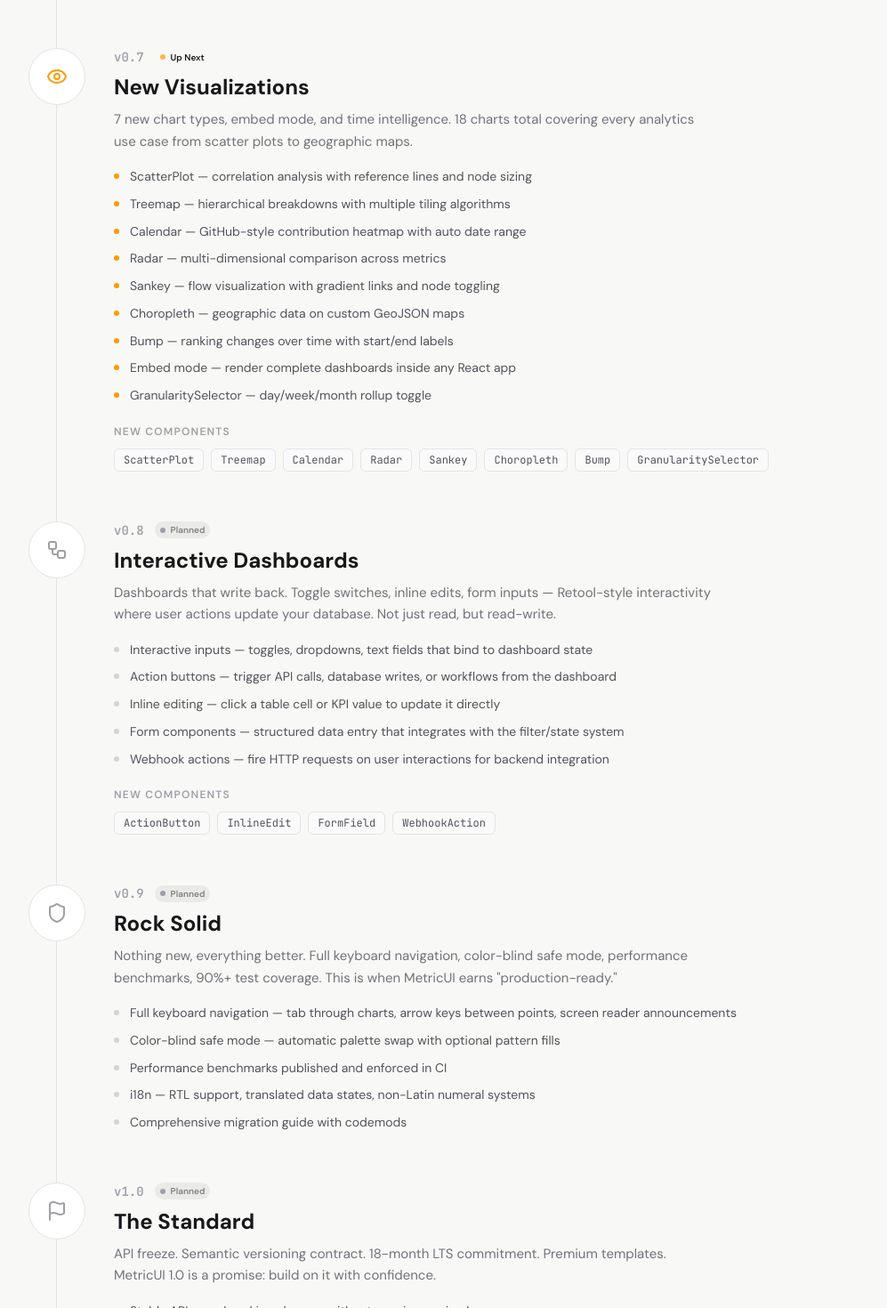
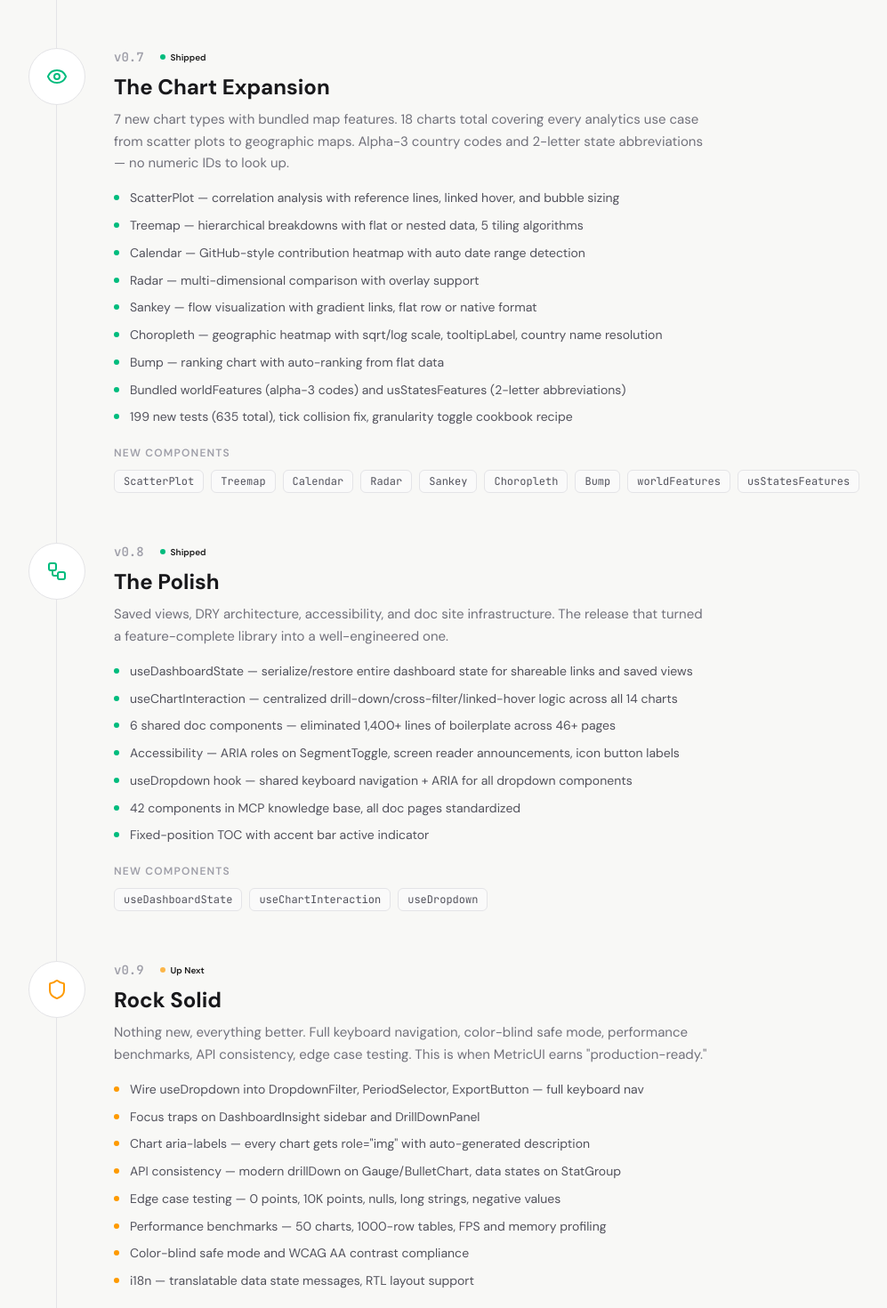
Before and after one commit to mpmcgowen/metricui, a Next.js app: page /roadmap in a window 1280 px wide. Shown: the part 2600-4070 px from the top of the page at 89% size, without its empty margins (120-1117 px from the left). Built offline with nearby package versions, Linux system fonts and the light colour scheme.

Commit message:
Update public roadmap page — 0.7 and 0.8 shipped, 0.9 is next
Co-Authored-By: Claude Opus 4.6 (1M context) <noreply@anthropic.com>

```diff
--- a/src/app/roadmap/page.tsx
+++ b/src/app/roadmap/page.tsx
@@ -138,21 +138,21 @@ const milestones: Milestone[] = [
   },
   {
     version: "0.7",
-    title: "New Visualizations",
+    title: "The Chart Expansion",
     tagline:
-      "7 new chart types, embed mode, and time intelligence. 18 charts total covering every analytics use case from scatter plots to geographic maps.",
-    status: "next",
+      "7 new chart types with bundled map features. 18 charts total covering every analytics use case from scatter plots to geographic maps. Alpha-3 country codes and 2-letter state abbreviations — no numeric IDs to look up.",
+    status: "shipped",
     icon: Eye,
     highlights: [
-      "ScatterPlot — correlation analysis with reference lines and node sizing",
-      "Treemap — hierarchical breakdowns with multiple tiling algorithms",
-      "Calendar — GitHub-style contribution heatmap with auto date range",
-      "Radar — multi-dimensional comparison across metrics",
-      "Sankey — flow visualization with gradient links and node toggling",
-      "Choropleth — geographic data on custom GeoJSON maps",
-      "Bump — ranking changes over time with start/end labels",
-      "Embed mode — render complete dashboards inside any React app",
-      "GranularitySelector — day/week/month rollup toggle",
+      "ScatterPlot — correlation analysis with reference lines, linked hover, and bubble sizing",
+      "Treemap — hierarchical breakdowns with flat or nested data, 5 tiling algorithms",
+      "Calendar — GitHub-style contribution heatmap with auto date range detection",
+      "Radar — multi-dimensional comparison with overlay support",
+      "Sankey — flow visualization with gradient links, flat row or native format",
+      "Choropleth — geographic heatmap with sqrt/log scale, tooltipLabel, country name resolution",
+      "Bump — ranking chart with auto-ranking from flat data",
+      "Bundled worldFeatures (alpha-3 codes) and usStatesFeatures (2-letter abbreviations)",
+      "199 new tests (635 total), tick collision fix, granularity toggle cookbook recipe",
     ],
     newComponents: [
       "ScatterPlot",
@@ -162,38 +162,44 @@ const milestones: Milestone[] = [
       "Sankey",
       "Choropleth",
       "Bump",
-      "GranularitySelector",
+      "worldFeatures",
+      "usStatesFeatures",
     ],
   },
   {
     version: "0.8",
-    title: "Interactive Dashboards",
+    title: "The Polish",
     tagline:
-      "Dashboards that write back. Toggle switches, inline edits, form inputs — Retool-style interactivity where user actions update your database. Not just read, but read-write.",
-    status: "planned",
+      "Saved views, DRY architecture, accessibility, and doc site infrastructure. The release that turned a feature-complete library into a well-engineered one.",
+    status: "shipped",
     icon: Workflow,
     highlights: [
-      "Interactive inputs — toggles, dropdowns, text fields that bind to dashboard state",
-      "Action buttons — trigger API calls, database writes, or workflows from the dashboard",
-      "Inline editing — click a table cell or KPI value to update it directly",
-      "Form components — structured data entry that integrates with the filter/state system",
-      "Webhook actions — fire HTTP requests on user interactions for backend integration",
+      "useDashboardState — serialize/restore entire dashboard state for shareable links and saved views",
+      "useChartInteraction — centralized drill-down/cross-filter/linked-hover logic across all 14 charts",
+      "6 shared doc components — eliminated 1,400+ lines of boilerplate across 46+ pages",
+      "Accessibility — ARIA roles on SegmentToggle, screen reader announcements, icon button labels",
+      "useDropdown hook — shared keyboard navigation + ARIA for all dropdown components",
+      "42 components in MCP knowledge base, all doc pages standardized",
+      "Fixed-position TOC with accent bar active indicator",
     ],
-    newComponents: ["ActionButton", "InlineEdit", "FormField", "WebhookAction"],
+    newComponents: ["useDashboardState", "useChartInteraction", "useDropdown"],
   },
   {
     version: "0.9",
     title: "Rock Solid",
     tagline:
-      "Nothing new, everything better. Full keyboard navigation, color-blind safe mode, performance benchmarks, 90%+ test coverage. This is when MetricUI earns \"production-ready.\"",
-    status: "planned",
+      "Nothing new, everything better. Full keyboard navigation, color-blind safe mode, performance benchmarks, API consistency, edge case testing. This is when MetricUI earns \"production-ready.\"",
+    status: "next",
     icon: Shield,
     highlights: [
-      "Full keyboard navigation — tab through charts, arrow keys between points, screen reader announcements",
-      "Color-blind safe mode — automatic palette swap with optional pattern fills",
-      "Performance benchmarks published and enforced in CI",
-      "i18n — RTL support, translated data states, non-Latin numeral systems",
-      "Comprehensive migration guide with codemods",
+      "Wire useDropdown into DropdownFilter, PeriodSelector, ExportButton — full keyboard nav",
+      "Focus traps on DashboardInsight sidebar and DrillDownPanel",
+      "Chart aria-labels — every chart gets role=\"img\" with auto-generated description",
+      "API consistency — modern drillDown on Gauge/BulletChart, data states on StatGroup",
+      "Edge case testing — 0 points, 10K points, nulls, long strings, negative values",
+      "Performance benchmarks — 50 charts, 1000-row tables, FPS and memory profiling",
+      "Color-blind safe mode and WCAG AA contrast compliance",
+      "i18n — translatable data state messages, RTL layout support",
     ],
   },
   {
@@ -394,12 +400,12 @@ export default function RoadmapPage() {
               {
                 title: "More chart types",
                 items:
-                  "Candlestick, Box Plot, Slope Chart, Bump Chart, Choropleth Map, Sunburst, Stream, Waffle, Network Graph",
+                  "Candlestick, Box Plot, Slope Chart, Sunburst, Stream/ThemeRiver, Waffle, Network Graph, Small Multiples, Sparkline Table",
               },
               {
                 title: "Advanced features",
                 items:
-                  "Pivot Table, Cascading Filters, Saved Views, VS Code Extension, AI-powered insights, Collaborative annotations",
+                  "Pivot Table, Cascading Filters, VS Code Extension, Collaborative annotations, DataStory guided walkthroughs, useMetricQuery data hook, useMetricStream real-time hook",
               },
             ].map((section) => (
               <div key={section.title}>
```
